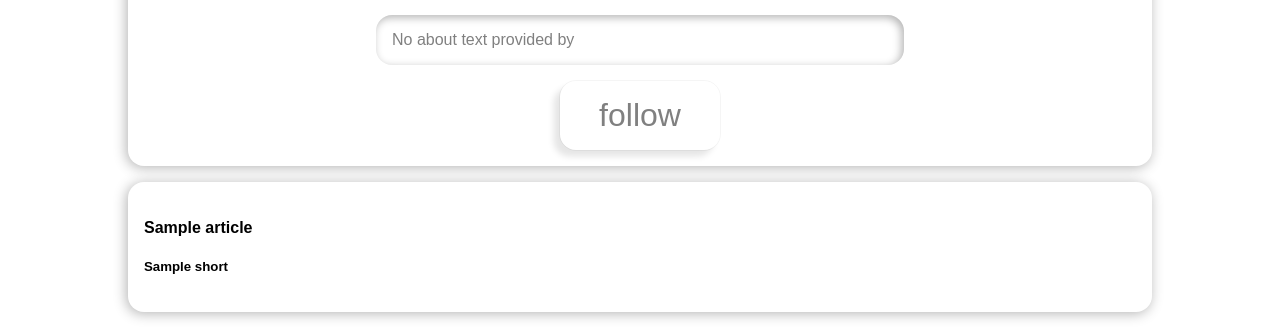
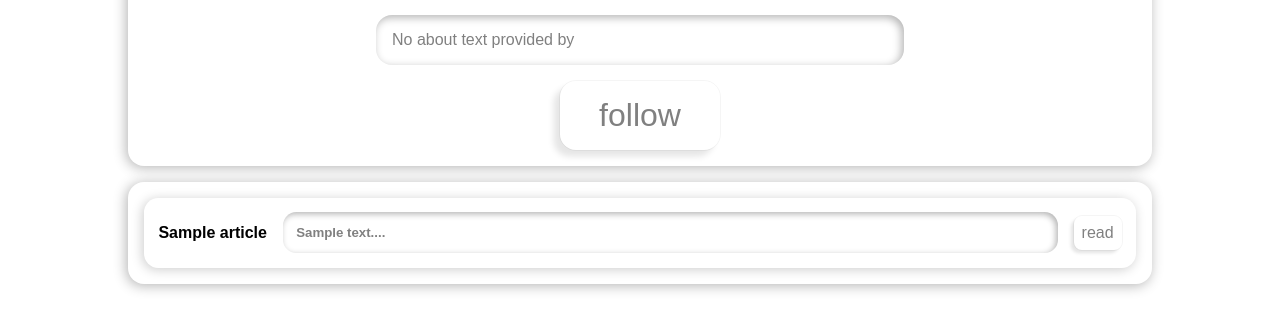
Before and after one commit to upconett/sublimit, a Django app: template sublimit/templates/user/profile.html in a window 1280 px wide. Shown: the part 472-800 px from the top of the page. Run offline with Django 5.2, Linux system fonts and the light colour scheme; tables that the repository leaves empty hold one stand-in row (values such as "Sample post"); the template is opened without the code that fills it: values that come from a table or form of the project are taken from there, most other values are stand-ins (such as "Sample title", 1, 10 or a date in 2020); some libraries are stand-ins or nearby versions.

Commit message:
Added articles to profile.html

```diff
--- a/sublimit/static/user.css
+++ b/sublimit/static/user.css
@@ -41,6 +41,9 @@
 }
 
 .articles {
+    display: flex;
+    flex-direction: column;
+    gap: .5em;
     .no-article {
         position: relative;
         display: flex;
@@ -54,7 +57,32 @@
                 vertical-align: middle;
             }
         }
+    }
 
+    .article {
+        display: flex;
+        flex-direction: row;
+        justify-content: space-between;
+        align-items: center;
+        gap: 1em;
+
+        a {
+            margin-left: auto;
+            text-decoration: none;
+        }
+
+        .title {
+            width: fit-content;
+            white-space: nowrap;
+        }
+
+        .short {
+            width: 100%;
+        }
+
+        h4,h5 {
+            margin: 0;
+        }
     }
 }
 
--- a/sublimit/templates/user/base.html
+++ b/sublimit/templates/user/base.html
@@ -40,9 +40,10 @@
     <section class="lvl-1 articles">
         {% if articles %}
             {% for a in articles %}
-                <div class="article">
+                <div class="lvl-2 article">
                     <h4 class="title">{{ a.title }}</h4>
-                    <h5 class="short">{{ a.short }}</h5>
+                    <h5 class="inset gray-text short">{{ a.text|slice:":100" }}...</h5>
+                    <a class="btn" href="/forum/article/{{a.id}}">read</a>
                 </div>
             {% endfor %}
         {% else %}
--- a/sublimit/templates/user/profile.html
+++ b/sublimit/templates/user/profile.html
@@ -10,5 +10,5 @@ No about text provided by {{user.username}}
 {% endblock %}
 
 {% block buttons %}
-<button id="follow" class="btn {{followed}}" onclick="follow_user(`{{user.username}}`, `{{csrf_token}}`)">follow</button>
+<button id="follow" class="btn {{followed}}" onclick="follow_user(`{{user.username}}`, `{{csrf_token}}`)">{% if followed == 'True' %}unfollow{%else%}follow{%endif%}</button>
 {% endblock %}
```
Also changed, not shown: sublimit/user/views.py (+6 -1 lines).
